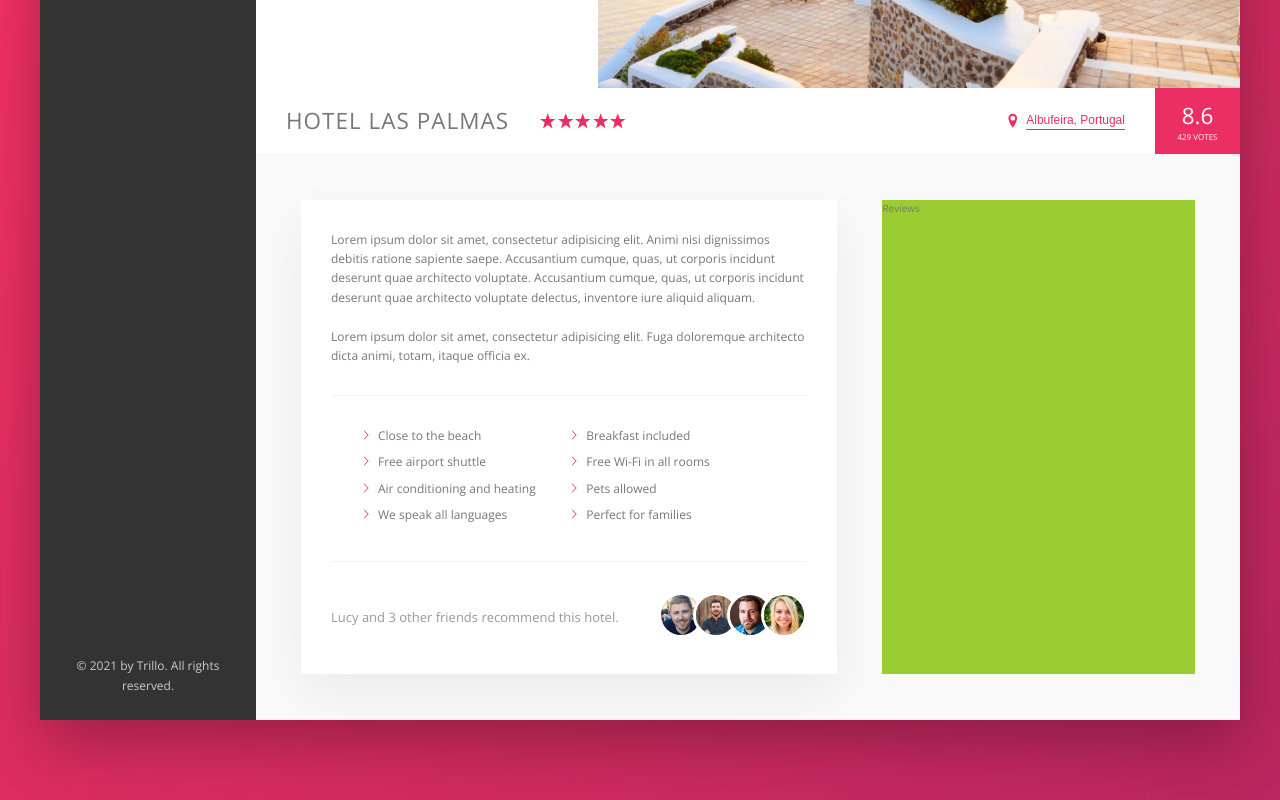
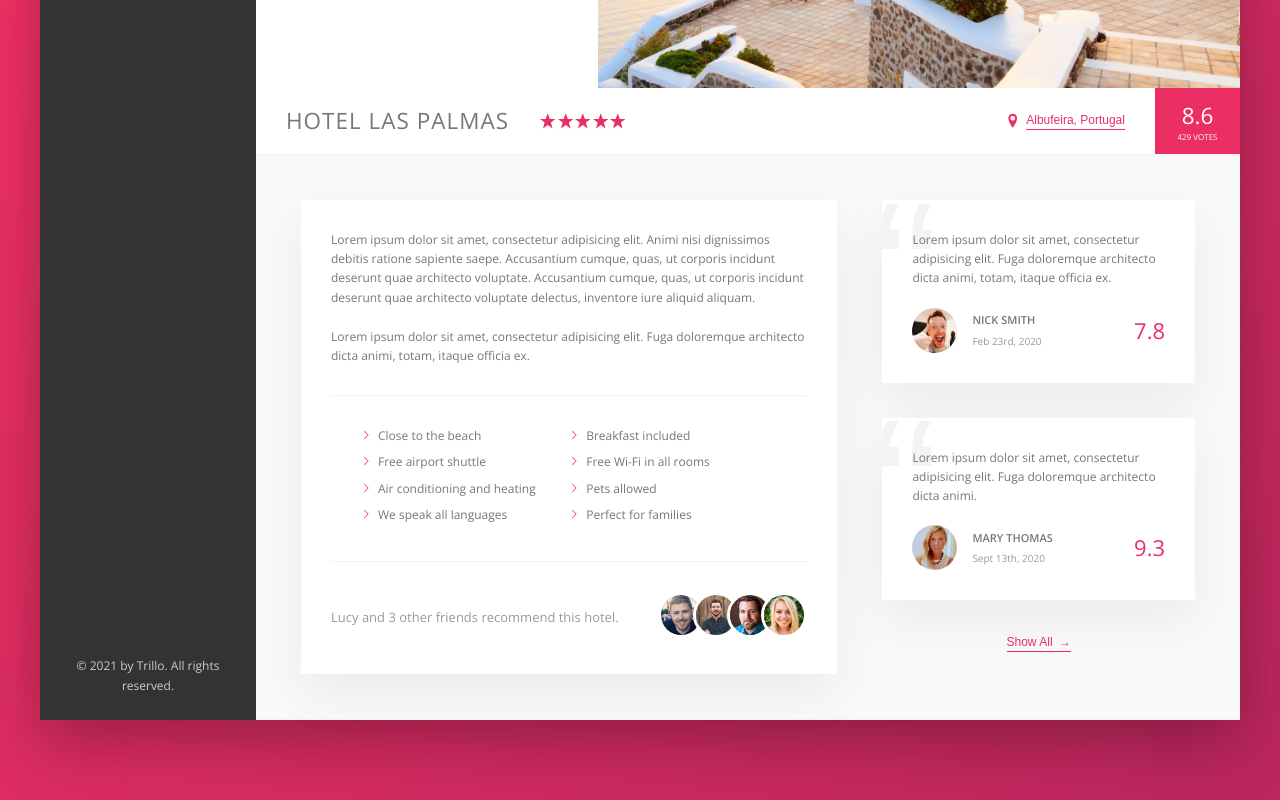
Before and after one commit to Misiogrzanka/FlexBox, a website: page index.html in a window 1280 px wide. Shown: the part 447-1247 px from the top of the page. Drawn offline with nearby package versions, Linux system fonts and the light colour scheme.

Commit message:
Finished user reviews section

```diff
--- a/index.html
+++ b/index.html
@@ -186,14 +186,68 @@
 									Lucy and 3 other friends recommend this hotel.
 								</p>
 								<div class="recommend__friends">
-									<img src="img/user-3.jpg" alt="Friend 1" class="recommend__photo">
-									<img src="img/user-4.jpg" alt="Friend 2" class="recommend__photo">
-									<img src="img/user-5.jpg" alt="Friend 3" class="recommend__photo">
-									<img src="img/user-6.jpg" alt="Friend 4" class="recommend__photo">
+									<img
+										src="img/user-3.jpg"
+										alt="Friend 1"
+										class="recommend__photo"
+									/>
+									<img
+										src="img/user-4.jpg"
+										alt="Friend 2"
+										class="recommend__photo"
+									/>
+									<img
+										src="img/user-5.jpg"
+										alt="Friend 3"
+										class="recommend__photo"
+									/>
+									<img
+										src="img/user-6.jpg"
+										alt="Friend 4"
+										class="recommend__photo"
+									/>
 								</div>
 							</div>
 						</div>
-						<div class="user-reviews">Reviews</div>
+						<div class="user-reviews">
+							<figure class="review">
+								<blockquote class="review__text">
+									Lorem ipsum dolor sit amet, consectetur adipisicing elit. Fuga
+									doloremque architecto dicta animi, totam, itaque officia ex.
+								</blockquote>
+								<figcaption class="review__user">
+									<img
+										src="img/user-1.jpg"
+										alt="User 1"
+										class="review__photo"
+									/>
+									<div class="review__user-box">
+										<p class="review__user-name">Nick Smith</p>
+										<p class="review__user-date">Feb 23rd, 2020</p>
+									</div>
+									<div class="review__rating">7.8</div>
+								</figcaption>
+							</figure>
+							<figure class="review">
+								<blockquote class="review__text">
+									Lorem ipsum dolor sit amet, consectetur adipisicing elit. Fuga
+									doloremque architecto dicta animi.
+								</blockquote>
+								<figcaption class="review__user">
+									<img
+										src="img/user-2.jpg"
+										alt="User 2"
+										class="review__photo"
+									/>
+									<div class="review__user-box">
+										<p class="review__user-name">Mary Thomas</p>
+										<p class="review__user-date">Sept 13th, 2020</p>
+									</div>
+									<div class="review__rating">9.3</div>
+								</figcaption>
+							</figure>
+							<button class="btn-inline">Show All <span>&rarr;</span></button>
+						</div>
 					</div>
 				</main>
 			</div>
--- a/sass/_components.scss
+++ b/sass/_components.scss
@@ -272,8 +272,17 @@
 	cursor: pointer;
 	transition: all .2s;
 
+	& span {
+		margin-left: .3rem;
+		transition: margin-left .2s;
+	}
+
 	&:hover {
 		color: var(--color-grey-dark-1);
+
+		span {
+			margin-left: .8rem;
+		}
 	}
 
 	&:focus {
@@ -373,3 +382,67 @@
 		}
 	}
 }
+
+////////////////////////////////////////////////////////////////////
+// REVIEWS
+.review {
+	background-color: #fff;
+	box-shadow: var(--shadow-light);
+	padding: 3rem;
+	margin-bottom: 3.5rem;
+	position: relative;
+	overflow: hidden;
+
+	&__text {
+		margin-bottom: 2rem;
+		z-index: 10;
+		position: relative;
+	}
+
+	&__user {
+		display: flex;
+		align-items: center;
+	}
+
+	&__photo {
+		height: 4.5rem;
+		width: 4.5rem;
+		border-radius: 50%;
+		margin-right: 1.5rem;
+	}
+
+	&__user-box {
+		margin-right: auto;
+	}
+
+	&__user-name {
+		font-size: 1.1rem;
+		font-weight: 600;
+		text-transform: uppercase;
+		margin-bottom: .4rem;
+		color: var(--color-grey-dark-2);
+	}
+
+	&__user-date {
+		font-size: 1rem;
+		color: var(--color-grey-dark-3)
+	}
+
+	&__rating {
+		font-size: 2.2rem;
+		color: var(--color-primary);
+		font-weight: 300;
+	}
+
+	&::before {
+		content: '\201C';
+		position: absolute;
+		top: -2.75rem;
+		left: -1rem;
+		line-height: 1;
+		font-size: 20rem;
+		color: var(--color-grey-light-2);
+		font-family: sans-serif;
+		z-index: 1;
+	}
+}
--- a/sass/_layout.scss
+++ b/sass/_layout.scss
@@ -37,6 +37,7 @@
 }
 
 .detail {
+    font-size: 1.2rem;
     display: flex;
     padding: 4.5rem;
     background-color: var(--color-grey-light-1);
@@ -44,7 +45,6 @@
 }
 
 .description {
-    font-size: 1.2rem;
     background-color: #fff;
     box-shadow: var(--shadow-light);
     padding: 3rem;
@@ -54,6 +54,9 @@
 }
 
 .user-reviews {
-    background-color: yellowgreen;
     flex: 1;
+
+    display: flex;
+    flex-direction: column;
+    align-items: center;
 }
```
Also changed, not shown: css/style.css.
